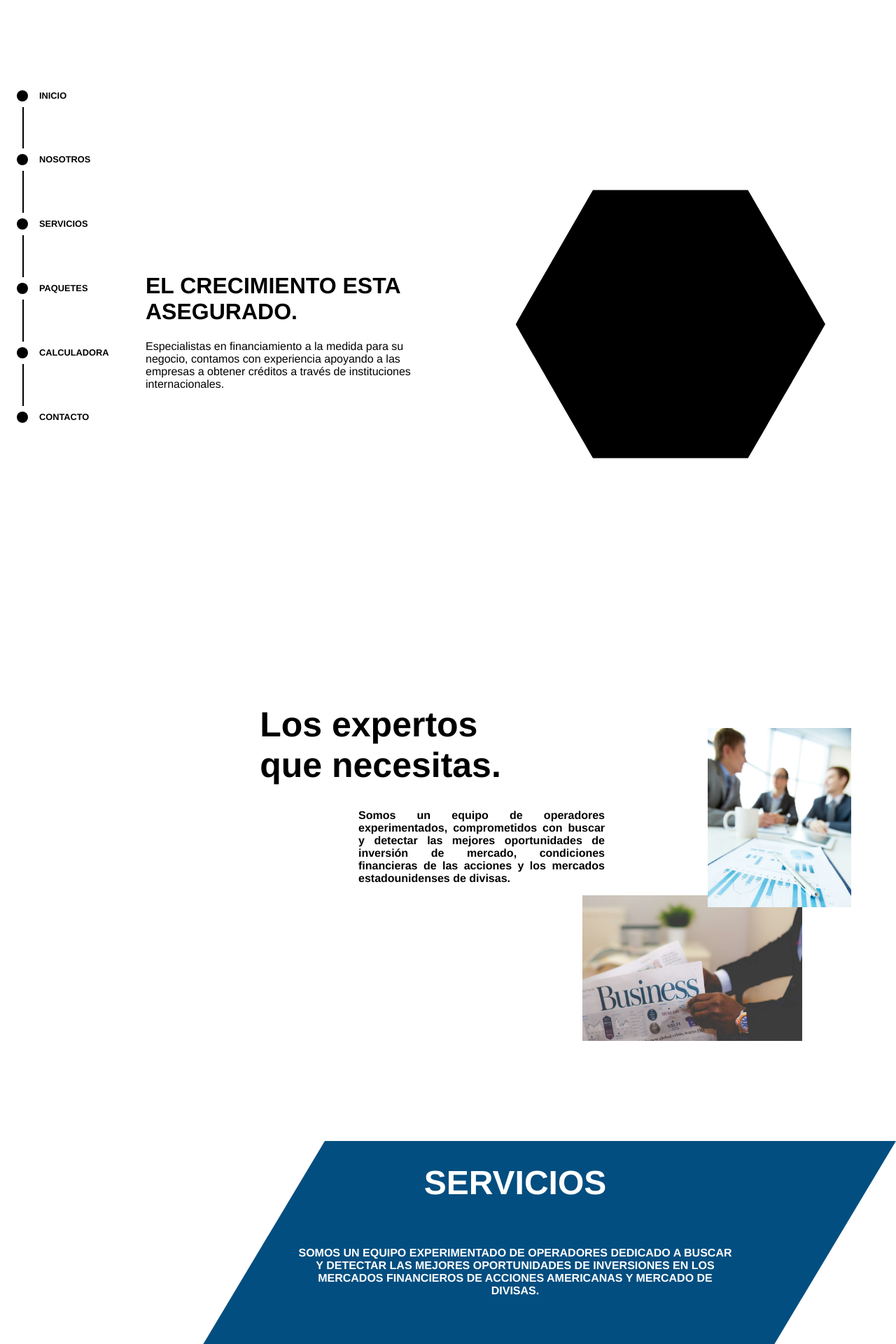
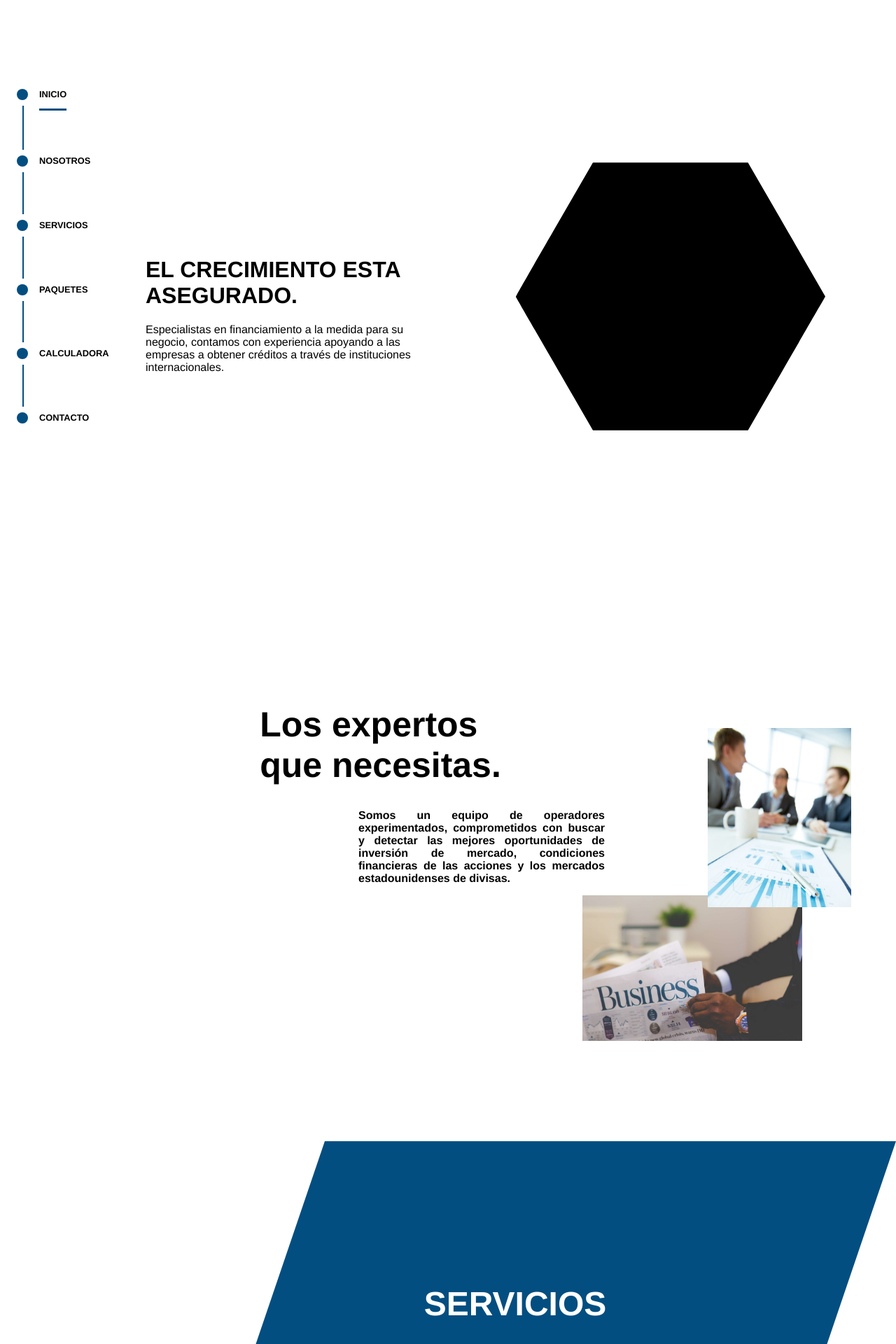
Before and after one commit to sapphiredev01/Web-finanzas, a React (Vite) app: page / in a window 1280 px wide. Shown: the part 20-1940 px from the top of the page at 70% size. Built offline with nearby package versions, Linux system fonts and the light colour scheme; some icons are missing; what react-alert-template-basic would draw is missing.

Commit message:
Navegación

```diff
--- a/package.json
+++ b/package.json
@@ -15,6 +15,7 @@
     "react-dom": "^17.0.2",
     "react-icons": "^4.3.1",
     "react-reveal": "^1.2.2",
+    "react-scroll": "^1.8.7",
     "styled-components": "^5.3.5"
   },
   "devDependencies": {
--- a/src/App.jsx
+++ b/src/App.jsx
@@ -7,9 +7,8 @@ import Paquetes from "./components/Paquetes/Paquetes";
 import Nav from "./components/UI/Nav/Nav";
 import Media from "./components/UI/Media/index";
 import Fade from "react-reveal/Fade";
-import Rotate from "react-reveal/Rotate";
 import Zoom from "react-reveal/Zoom";
-import Flip from 'react-reveal/Flip';
+import Flip from "react-reveal/Flip";
 import "./App.css";
 
 function App() {
@@ -17,21 +16,11 @@ function App() {
     <div className="app">
       <Nav />
       <Media />
-      <Rotate top right>
-        <Inicio id="inicio"/>
-      </Rotate>
-      <Fade right>
-        <Nosotros id="nosotros"/>
-      </Fade>
-      <Zoom top>
-        <Servicios id="servicios"/>
-      </Zoom>
-      <Flip top>
-        <Paquetes id="paquetes"/>
-      </Flip>
-      <Zoom bottom>
-        <Contacto id="contacto" />
-      </Zoom>
+      <Inicio />
+      <Nosotros />
+      <Servicios />
+      <Paquetes />
+      <Contacto />
     </div>
   );
 }
--- a/src/components/Contacto/Contacto.jsx
+++ b/src/components/Contacto/Contacto.jsx
@@ -159,7 +159,7 @@ const Contacto = () => {
   };
 
   return (
-    <Container grid>
+    <Container id="contacto" grid>
       <Content>
         <ImageSquare src="../../../public/images/contact.jpg" />
         <Form>
--- a/src/components/Inicio/Content.jsx
+++ b/src/components/Inicio/Content.jsx
@@ -16,6 +16,7 @@ export const Left = styled.div`
   justify-content: center;
   align-items: center;
   padding: 0 3rem;
+  padding-bottom: 3rem;
 `;
 
 export const Title = styled.h1`
@@ -43,4 +44,5 @@ export const Right = styled.div`
 export const Hexagon = styled.img`
   width: 100%;
   height: 100%;
+  padding-bottom: 5rem;
 `;
--- a/src/components/Inicio/Inicio.jsx
+++ b/src/components/Inicio/Inicio.jsx
@@ -1,12 +1,10 @@
-import React from 'react';
+import React from "react";
 import Container from "../UI/Containers/Containers";
-import Media from "../UI/Media/index";
-import { Content, Left, Right, Title, Text, Hexagon } from './Content';
-import Nav from "../UI/Nav/Nav";
+import { Content, Left, Right, Title, Text, Hexagon } from "./Content";
 
 const Inicio = () => {
   return (
-    <Container grid>
+    <Container id="inicio" grid>
       <Content>
         <Left>
           <Title>El crecimiento esta asegurado.</Title>
@@ -17,7 +15,7 @@ const Inicio = () => {
           </Text>
         </Left>
         <Right>
-          <Hexagon src='../../../public/images/hexagono.svg' />
+          <Hexagon src="../../../public/images/hexagono.svg" />
         </Right>
       </Content>
     </Container>
--- a/src/components/Nosotros/Nosotros.jsx
+++ b/src/components/Nosotros/Nosotros.jsx
@@ -1,8 +1,6 @@
 import React from "react";
 import styled from "styled-components";
-import Media from "../UI/Media/index";
 import Container from "../UI/Containers/Containers";
-import Nav from "../UI/Nav/Nav";
 
 const Content = styled.div`
   grid-area: 2 / 2 / 13 / 13;
@@ -75,7 +73,7 @@ const ImageVer = styled.img`
 
 const Nosotros = () => {
   return (
-    <Container grid>
+    <Container id="nosotros" grid>
       <Content>
         <Middle>
           <Title>Los expertos que necesitas.</Title>
--- a/src/components/Paquetes/Content.jsx
+++ b/src/components/Paquetes/Content.jsx
@@ -11,6 +11,8 @@ export const Content = styled.div`
   margin: 0;
   padding: 0;
   height: 100%;
+  margin-left: 2rem;
+  margin-bottom: 2rem;
   width: auto;
 `;
 
--- a/src/components/Paquetes/Paquetes.jsx
+++ b/src/components/Paquetes/Paquetes.jsx
@@ -4,7 +4,7 @@ import { Content, TitleContainer, Title, Div1, Div2, Div3 } from "./Content";
 
 const Paquetes = () => {
   return (
-    <Container grid>
+    <Container id="paquetes" grid>
       <Content>
         <TitleContainer>
           <Title>
--- a/src/components/Servicios/Servicios.jsx
+++ b/src/components/Servicios/Servicios.jsx
@@ -42,7 +42,7 @@ const Text = styled.div`
 
 const Servicios = () => {
   return (
-    <Pararelogram>
+    <Pararelogram id="servicios">
       <Wrapper>
         <Title>SERVICIOS</Title>
         <Text>
--- a/src/components/UI/Nav/Nav.jsx
+++ b/src/components/UI/Nav/Nav.jsx
@@ -1,27 +1,37 @@
 import React from "react";
-import { Wrapper, Stepper, Step, Title } from "./NavElements";
+import { Wrapper, Stepper, Step, Title, StyledLink } from "./NavElements";
 
 const Nav = () => {
   return (
     <Wrapper>
       <Stepper>
         <Step>
+          <StyledLink to="inicio">
             <Title>INICIO</Title>
+          </StyledLink>
         </Step>
         <Step>
+          <StyledLink to="nosotros">
             <Title>NOSOTROS</Title>
+          </StyledLink>
         </Step>
         <Step>
+          <StyledLink to="servicios">
             <Title>SERVICIOS</Title>
+          </StyledLink>
         </Step>
         <Step>
+          <StyledLink to="paquetes">
             <Title>PAQUETES</Title>
+          </StyledLink>
         </Step>
         <Step>
-            <Title>CALCULADORA</Title>
+          <Title>CALCULADORA</Title>
         </Step>
         <Step>
+          <StyledLink to="contacto">
             <Title>CONTACTO</Title>
+          </StyledLink>
         </Step>
       </Stepper>
     </Wrapper>
--- a/src/components/UI/Nav/NavElements.jsx
+++ b/src/components/UI/Nav/NavElements.jsx
@@ -1,7 +1,7 @@
 import styled from "styled-components";
+import { Link } from "react-scroll";
 
 export const Wrapper = styled.div`
-  grid-area: 1 / 1 / 13 / 2;
   position: fixed;
   height: 100%;
   display: flex;
@@ -24,6 +24,22 @@ export const Title = styled.p`
   font-size: 0.8rem;
 `;
 
+export const StyledLink = styled(Link).attrs(() => ({
+  activeClass: "active",
+  spy: true,
+  smooth: true,
+  duration: 500,
+  offset: -70,
+}))`
+  &:hover {
+    cursor: pointer;
+    transform: scale(1.3);
+  }
+  &.active {
+    border-bottom: 3px solid #034e80;
+  }
+`;
+
 export const Step = styled.li`
   display: flex;
   gap: 1rem;
@@ -38,7 +54,7 @@ export const Step = styled.li`
     flex: 0 0 var(--size);
     height: var(--size);
     border-radius: 50%;
-    background-color: black;
+    background-color: #034e80;
   }
   &:not(:last-child):after {
     content: "";
@@ -48,7 +64,7 @@ export const Step = styled.li`
     bottom: 0;
     transform: translateX(1.5rem);
     width: 2px;
-    background-color: black;
+    background-color: #034e80;
     top: calc(var(--size) + var(--spacing));
     transform: translateX(calc(var(--size) / 2));
     bottom: var(--spacing);
```
Also changed, not shown: src/App.css (line endings or trailing spaces), 1 other file (tests, documents, lock files or other folders).
